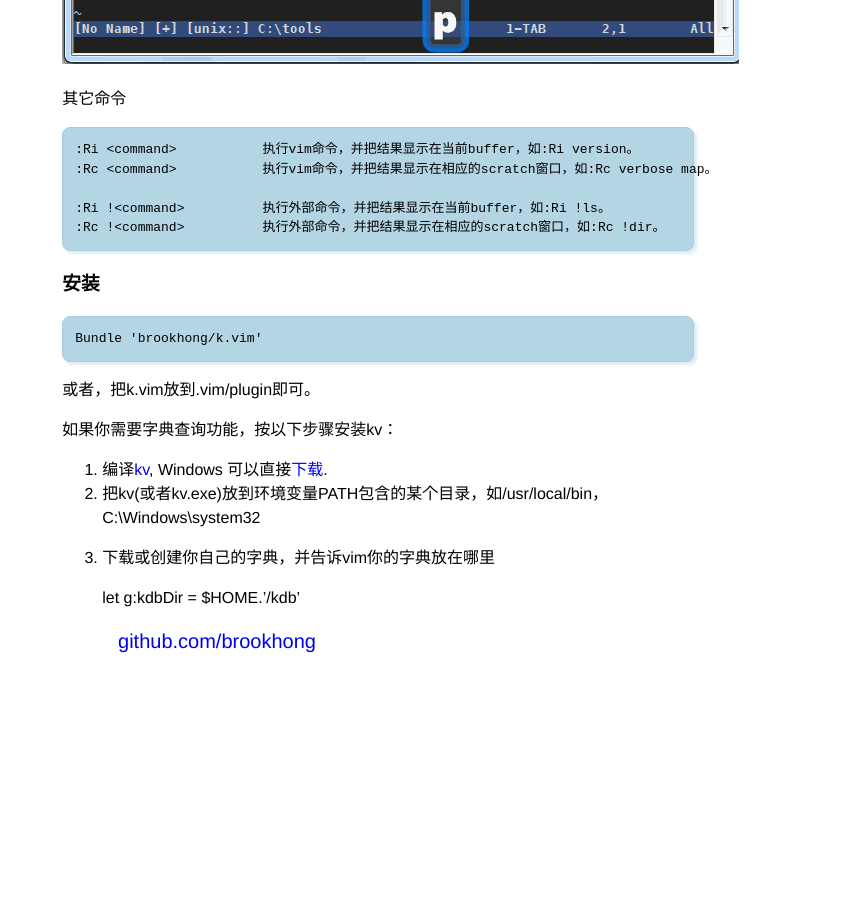
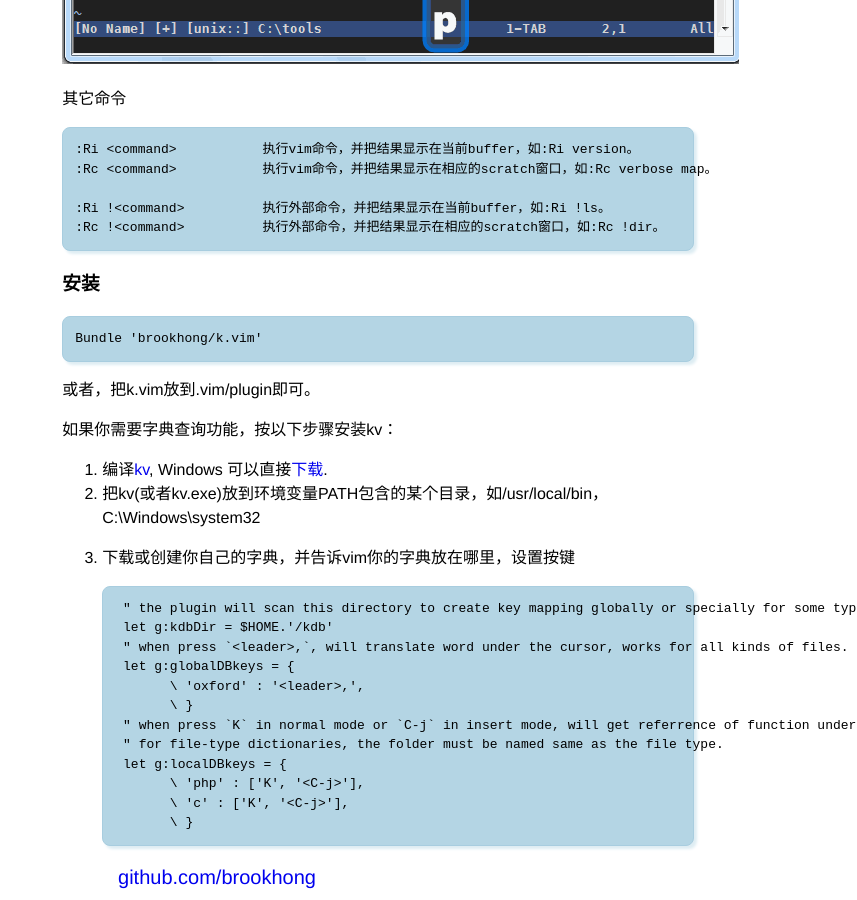
Before and after one commit to brookhong/brookhong.github.io, a Jekyll site: the page built from _posts/2014-09-28-kvim-cn.md, in a window 1280 px wide and 900 px high, scrolled down 1439 px. Shown: the whole window, without its empty margins (423-1280 px from the left). Built offline with Jekyll 4.4.1, drawn with Linux system fonts in a browser that asks for light colours; before the commit the page ends 2103 px from its top, so only the background shows below that.

Commit message:
doc update for k.vim

```diff
--- a/_posts/2014-09-28-kvim-cn.md
+++ b/_posts/2014-09-28-kvim-cn.md
@@ -64,6 +64,17 @@ or
 
 1. 编译[kv](https://github.com/brookhong/kv), Windows 可以直接[下载](/assets/downloads/kv.zip).
 1. 把kv(或者kv.exe)放到环境变量PATH包含的某个目录，如/usr/local/bin，C:\Windows\system32
-1. 下载或创建你自己的字典，并告诉vim你的字典放在哪里
+1. 下载或创建你自己的字典，并告诉vim你的字典放在哪里，设置按键
 
-    let g:kdbDir = $HOME.'/kdb'
+        " the plugin will scan this directory to create key mapping globally or specially for some type of file.
+        let g:kdbDir = $HOME.'/kdb'
+        " when press `<leader>,`, will translate word under the cursor, works for all kinds of files.
+        let g:globalDBkeys = {
+              \ 'oxford' : '<leader>,',
+              \ }
+        " when press `K` in normal mode or `C-j` in insert mode, will get referrence of function under the cursor, works for php file or C file.
+        " for file-type dictionaries, the folder must be named same as the file type.
+        let g:localDBkeys = {
+              \ 'php' : ['K', '<C-j>'],
+              \ 'c' : ['K', '<C-j>'],
+              \ }
```
Also changed, not shown: _posts/2014-10-22-kvim.md (+12 -1 lines).
